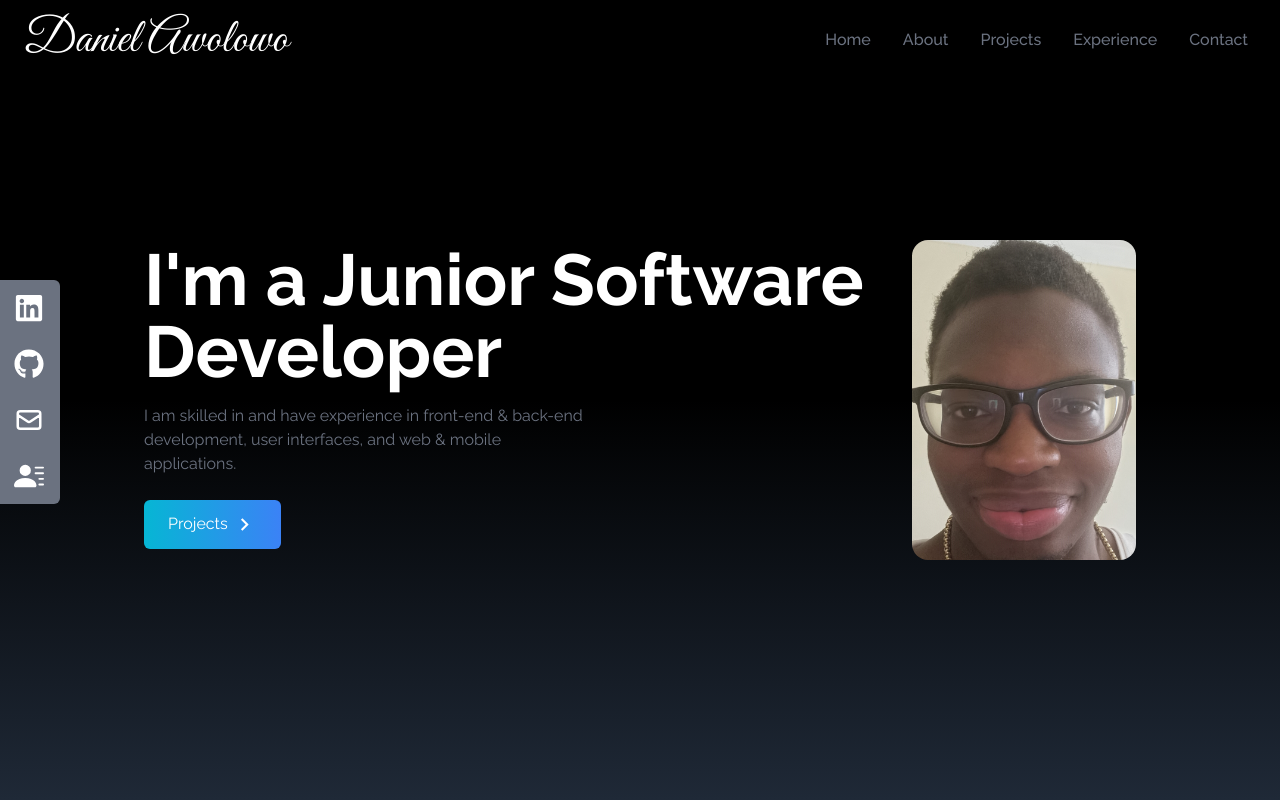
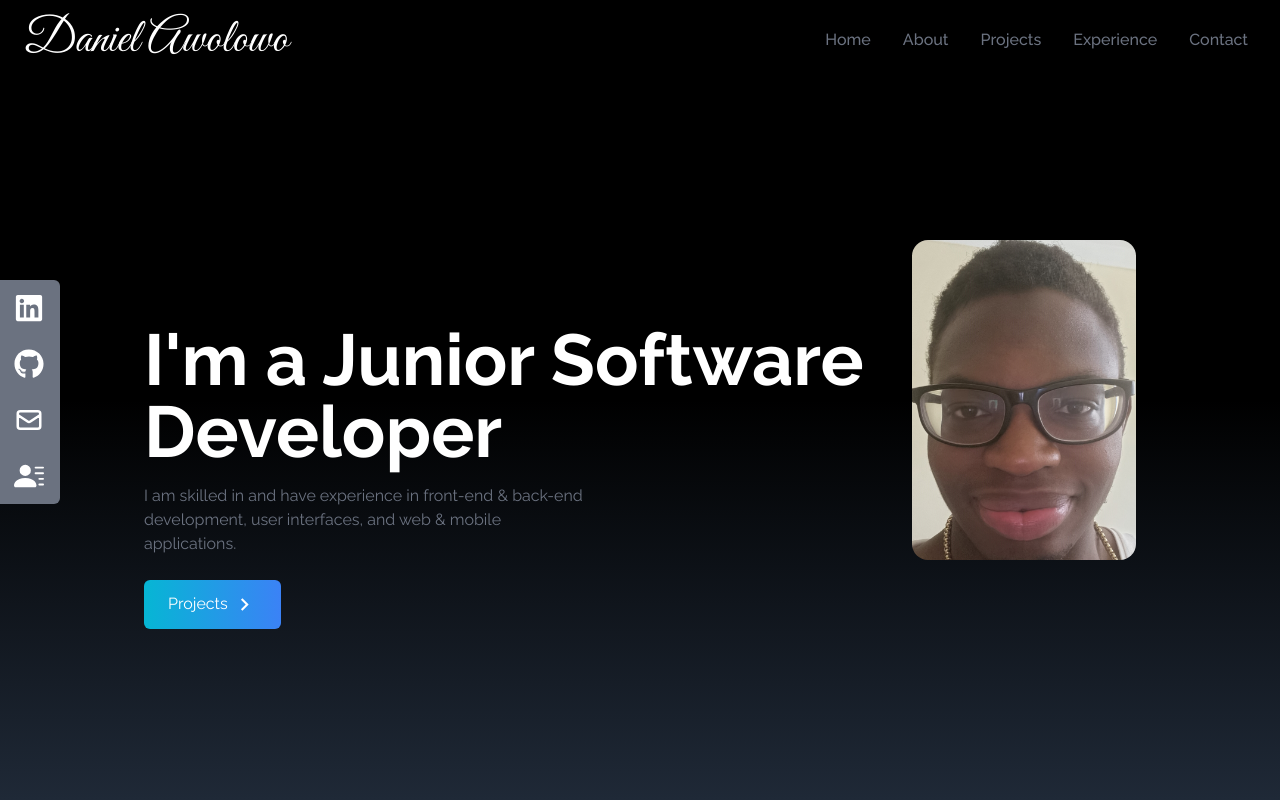
Before and after one commit to Kronium345/new-portfolio, a React (Create React App) app: page / in a window 1280 px wide. Shown: the top 800 px of the page. Built offline with nearby package versions, Linux system fonts and the light colour scheme.

Commit message:
Update Home.jsx

```diff
--- a/src/components/Home.jsx
+++ b/src/components/Home.jsx
@@ -8,7 +8,7 @@
     <div name="home" className="h-screen w-full bg-gradient-to-b from-black via-black to-gray-800">
       <div className="max-w-screen-lg mx-auto flex flex-col items-center justify-center h-full px-4 md:flex-row">
         <div className="flex flex-col justify-center h-full">
-          <h2 className="text-4xl sm:text-7xl font-bold text-white">
+          <h2 className="text-4xl sm:text-7xl font-bold text-white mt-40">
             I'm a Junior Software Developer
           </h2>
           <p className="text-gray-500 py-4 max-w-md">
```
